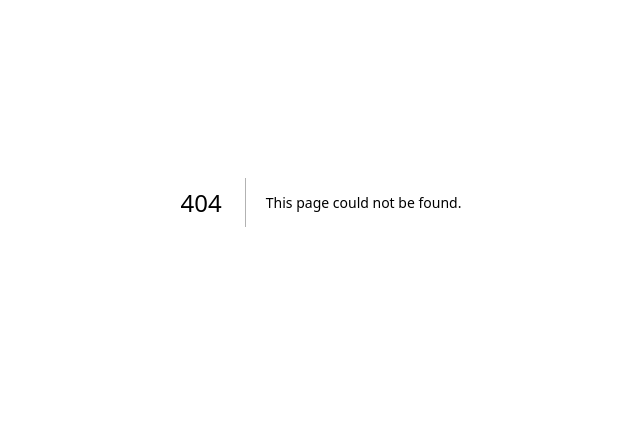
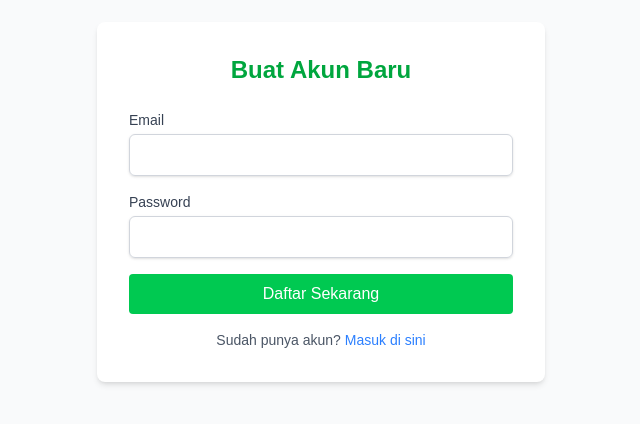
Before and after one commit to MarioSitepu/Automated-Candidate-Extraction-Data, a Next.js app: page /register in a window 1280 px wide. Before the commit this address had no page. Shown: the part 198-622 px from the top of the page, without its empty margins (319-959 px from the left). Built offline with nearby package versions, Linux system fonts and the light colour scheme.

Commit message:
feat : adding register page, calling auth to register new user by bcrypt

```diff
--- /dev/null
+++ b/app/register/page.tsx
@@ -0,0 +1,73 @@
+"use client";
+
+import { useRouter } from "next/navigation";
+import { useState } from "react";
+import { registerUser } from "../actions/auth"; // memanggil fungsi logika register akun
+import Link from "next/link" // memmbuat link ke halaman login;
+
+export default function RegisterPage() {
+    const router = useRouter();
+
+    // menyimpan ketikan user dnegan usestate
+    const [email, setEmail] = useState("");
+    const [password, setPassword] = useState("");
+
+    const handleRegister = async (e: React.FormEvent) => {
+        e.preventDefault()
+
+        // mengirim email dan password ke backend
+        const hasil = await registerUser(email, password);
+
+        if (hasil.success) {
+            alert(hasil.message);
+            // kalau berhasil daftar, arahkan user ke halaman login
+            router.push("/login");
+        } else {
+            // kalau gagal , tampilkan error
+            alert(hasil.message);
+        }
+    };
+
+    return (
+        <div className="min-h-screen flex items-center justify-center bg-gray-50">
+            <div className="bg-white p-8 rounded-lg shadow-md w-full max-w-md">
+                <h1 className="text-2xl font-bold mb-6 text-center text-green-600">Buat Akun Baru</h1>
+
+                <form onSubmit={handleRegister} className="space-y-4">
+                    <div>
+                        <label className="block text-sm font-medium text-gray-700">Email</label>
+                        <input
+                            type="email"
+                            value={email}
+                            onChange={(e) => setEmail(e.target.value)}
+                            className="mt-1 block w-full rounded-md border-gray-300 shadow-sm p-2 border"
+                            required
+                        />
+                    </div>
+                    <div>
+                        <label className="block text-sm font-medium text-gray-700">Password</label>
+                        <input
+                            type="password"
+                            value={password}
+                            onChange={(e) => setPassword(e.target.value)}
+                            className="mt-1 block w-full rounded-md border-gray-300 shadow-sm p-2 border"
+                            required
+                        />
+                    </div>
+                    <button
+                        type="submit"
+                        className="w-full bg-green-500 text-white p-2 rounded hover:bg-green-600 transition"
+                    >
+                        Daftar Sekarang
+                    </button>
+                </form>
+                <div className="mt-4 text-center text-sm text-gray-600">
+                    Sudah punya akun?{" "}
+                    <Link href="/login" className="text-blue-500 hover:underline">
+                        Masuk di sini
+                    </Link>
+                </div>
+            </div>
+        </div>
+    );
+}
```
